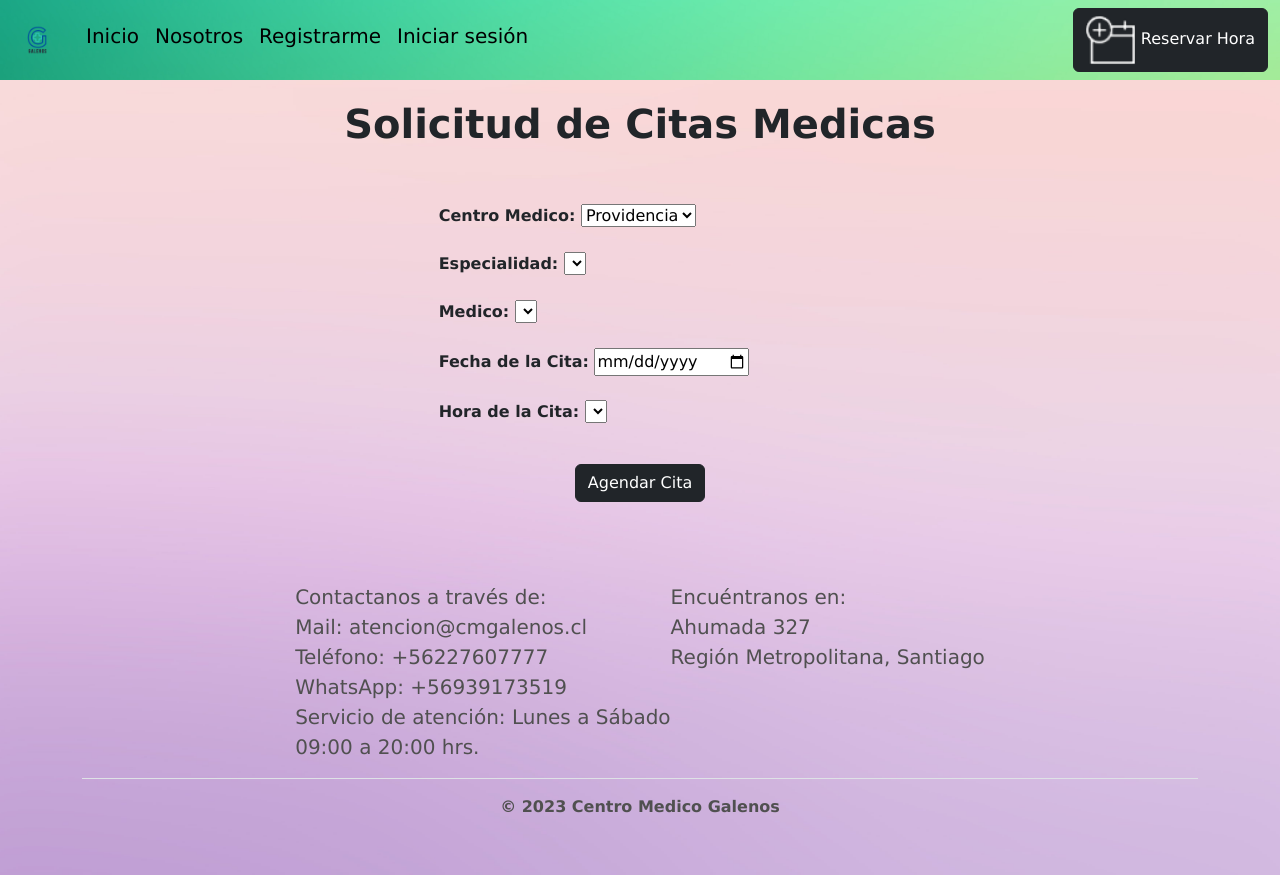
After one commit to Ale-LS/prototipo, a Django app: page /reservar_hora in a window 1280 px wide. The commit adds this page. Run offline with Django 4.2, Linux system fonts and the light colour scheme; lists and menus that the app fills with data are empty; some libraries are stand-ins or nearby versions.

Commit message:
actualización

```diff
--- a/core/templates/core/menu.html
+++ b/core/templates/core/menu.html
@@ -40,10 +40,12 @@
             <a class="nav-link active" aria-current="page" href="{% url 'ingresar' %}">Iniciar sesión</a>
           </li>
         </ul>
-        <button type="button" class="btn btn-dark" href="#" >
-          <img src="{% static 'core/img/logo_calendario.png' %}" alt="Logo" width="50" height="50">
-          <span>Reservar Hora</span>
-        </button>
+        <a href="{% url 'reservar_hora' %}">
+            <button type="button" class="btn btn-dark" href="{% url 'reservar_hora' %}" >
+            <img src="{% static 'core/img/logo_calendario.png' %}" alt="Logo" width="50" height="50">
+            <span>Reservar Hora</span>
+            </button>
+        </a>
       </div>
     </div>
   </nav>
--- /dev/null
+++ b/core/templates/core/reservar_hora.html
@@ -0,0 +1,76 @@
+{% extends 'core/menu.html' %}
+
+{% load static %}
+
+
+    <!-- Navbar -->
+
+
+{% block content %}
+
+
+   <!-- titulo -->
+    <div class="text-center">
+        <h1 style="margin-top: 20px; font-weight: 1000;">Solicitud de Citas Medicas</h1>
+    </div>
+    <br>
+
+    <form id="citaForm" class="row g-0 needs-validation">
+        <div class="container-fluid" style="font-weight: bold;">
+            <div class="row justify-content-center">
+                <div class="col-sm-12 col-md-4">
+
+                    <div class="form-group">
+                        <br>
+                        <label for="centroMedico">Centro Medico:</label>
+                        <select id="centroMedico" name="centroMedico">
+                            <option value="centro1">Providencia</option>
+                        </select>
+                    </div>
+
+                    <div class="form-group">
+                        <br>
+                        <label for="especialidad">Especialidad:</label>
+                        <select id="especialidad" name="especialidad"></select>
+                    </div>
+
+                    <div class="form-group">
+                        <br>
+                        <label for="medico">Medico:</label>
+                        <select id="medico" name="medico"></select>
+                    </div>
+
+                    <div class="form-group">
+                        <br>
+                        <label for="fecha">Fecha de la Cita:</label>
+                        <input type="date" id="fecha" name="fecha">
+                    </div>
+
+                    <div class="form-group">
+                        <br>
+                        <label for="hora">Hora de la Cita:</label>
+                        <select id="hora" name="hora">
+                        <!-- Las horas disponibles se cargarán dinámicamente aquí -->
+                        </select>
+                    </div>
+
+                    <!-- Botones -->
+                    <div class="row" id="botones">
+                        <div class="col text-center" style="margin: 40px;">
+                            <button class="btn btn-dark" onclick="Tomahora(this)">Agendar Cita</button>
+                            <div id="alertaPersonalizada" class="alerta" style="display: none;">
+                                <div class="alerta-titulo">Titulo: Todo listo!</div>
+                                <div class="alerta-cuerpo">Tu hora ha sido agendada correctamente con fecha: <span id="fechaAgendada"></span></div>
+                                <div class="alerta-footer">
+                                    <button class="btn" onclick="cerrarAlerta()">OK</button>
+                                </div>
+                            </div>
+                        </div>
+                    </div>
+
+                </div>
+            </div>
+        </div>
+    </form>
+
+    {% endblock content %}
--- a/core/urls.py
+++ b/core/urls.py
@@ -2,12 +2,13 @@ from django.urls import path
 from django.views.generic.base import TemplateView
 from django.contrib.auth import views as auth_views
 from .views import inicio
-from .views import ingresar, nosotros, registro
+from .views import ingresar, nosotros, registro, reservar_hora
 
 urlpatterns = [
     path('inicio', inicio, name='inicio'),
     path('ingresar', ingresar, name='ingresar'),
     path('nosotros', nosotros, name='nosotros'),
     path('registro', registro, name='registro'),
+    path('reservar_hora',reservar_hora, name="reservar_hora")
 
 ]
--- a/core/views.py
+++ b/core/views.py
@@ -11,4 +11,8 @@ def nosotros(request):
 
 def registro(request):
         return render(request, 'core/registro.html')
+
+def reservar_hora(request):
+        return render(request, 'core/reservar_hora.html')
+
 # Create your views here.
```
